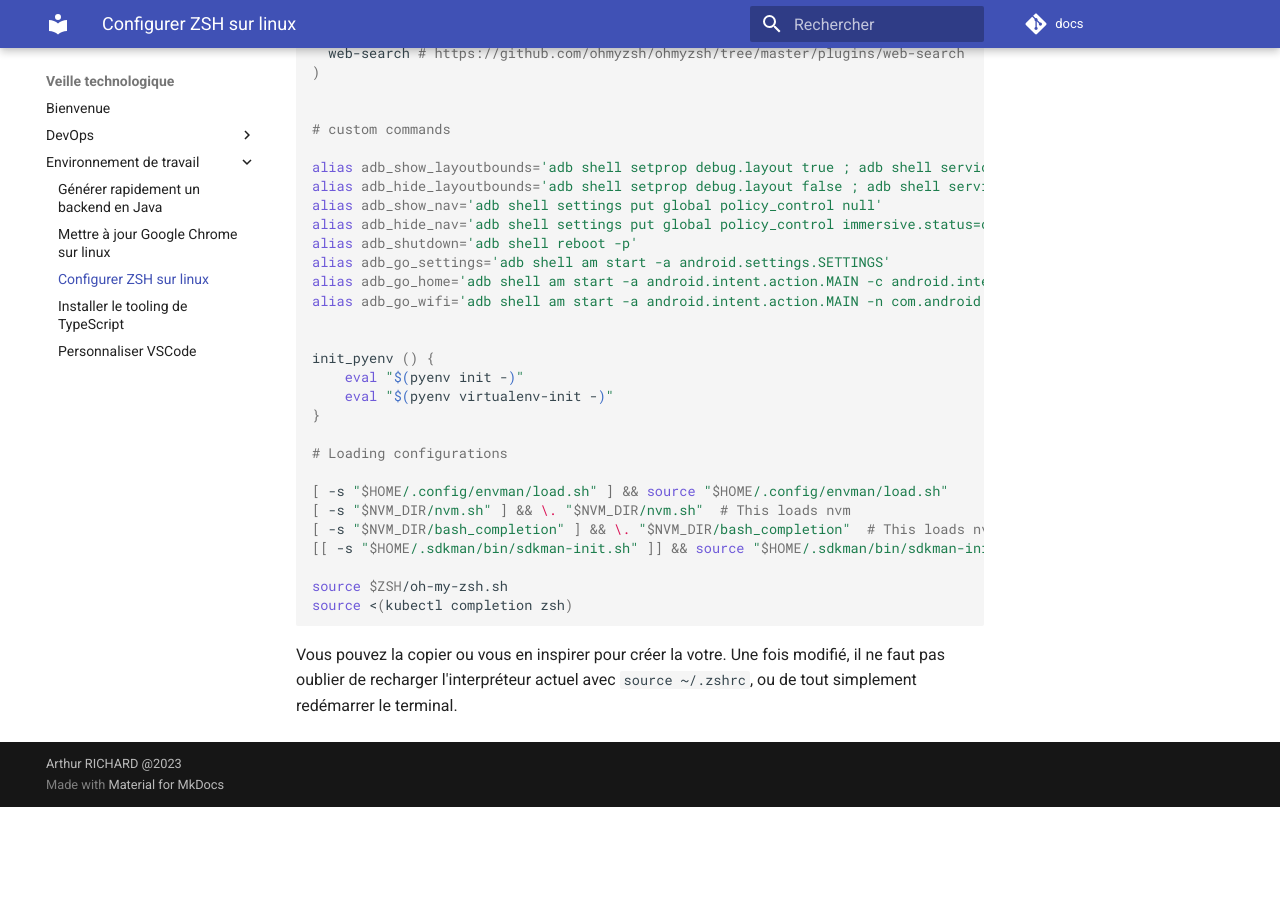
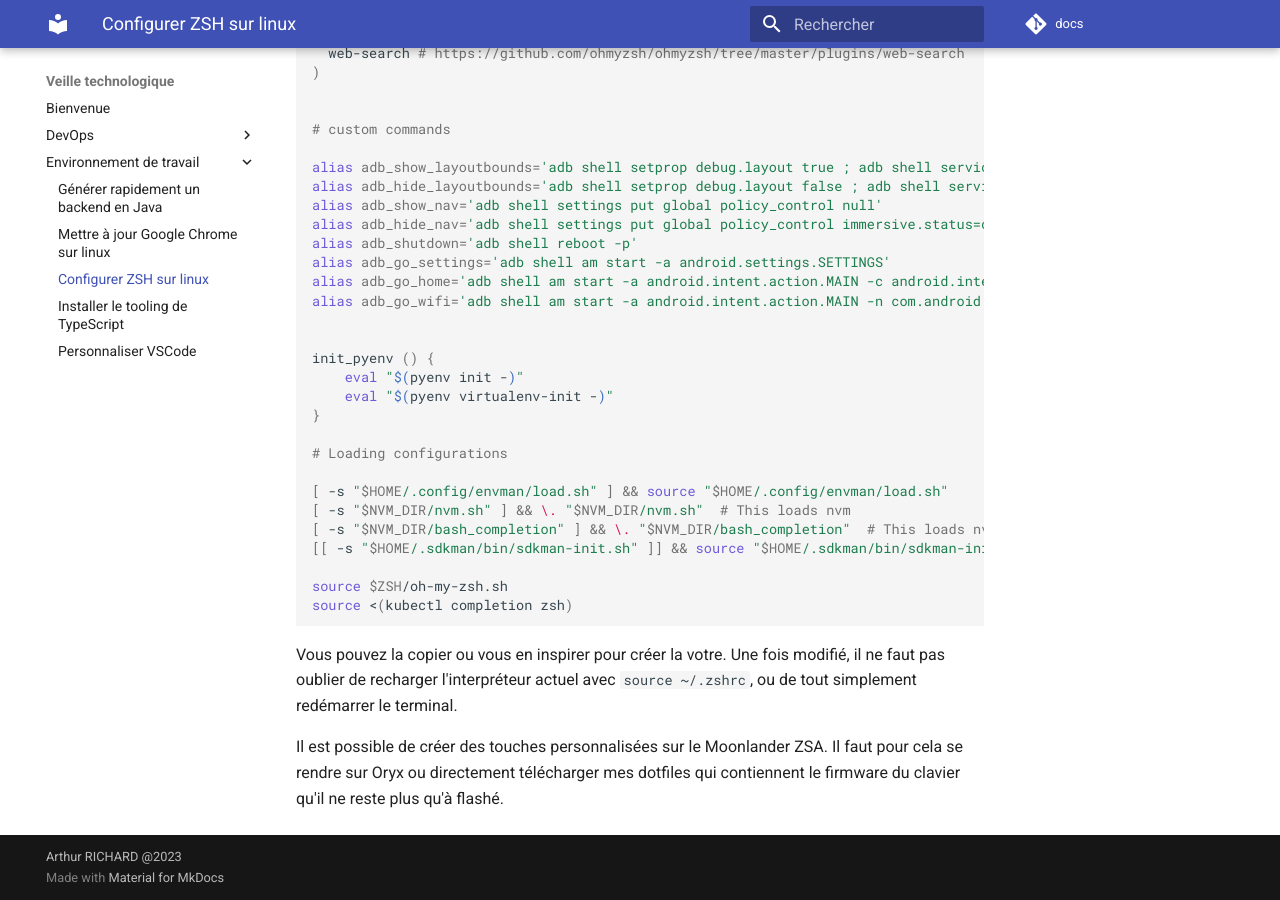
Before and after one commit to arthuRHD/docs, an MkDocs documentation site: the page built from docs/environnement-de-travail/terminal.md, in a window 1280 px wide and 900 px high, scrolled down 1266 px. Built offline with MkDocs 1.6.1 and Material for MkDocs 9.7.7, drawn with Linux system fonts in a browser that asks for light colours; comment, search, counter and statistics services are not loaded; before the commit the page ends 2073 px from its top, so only the background shows below that.

Commit message:
Update terminal.md

```diff
--- a/docs/environnement-de-travail/terminal.md
+++ b/docs/environnement-de-travail/terminal.md
@@ -96,3 +96,5 @@ source <(kubectl completion zsh)
 Vous pouvez la copier ou vous en inspirer pour créer la votre.
 Une fois modifié, il ne faut pas oublier de recharger l'interpréteur actuel avec `source ~/.zshrc`, ou de tout simplement
 redémarrer le terminal.
+
+Il est possible de créer des touches personnalisées sur le Moonlander ZSA. Il faut pour cela se rendre sur Oryx ou directement télécharger mes dotfiles qui contiennent le firmware du clavier qu'il ne reste plus qu'à flashé.
```
